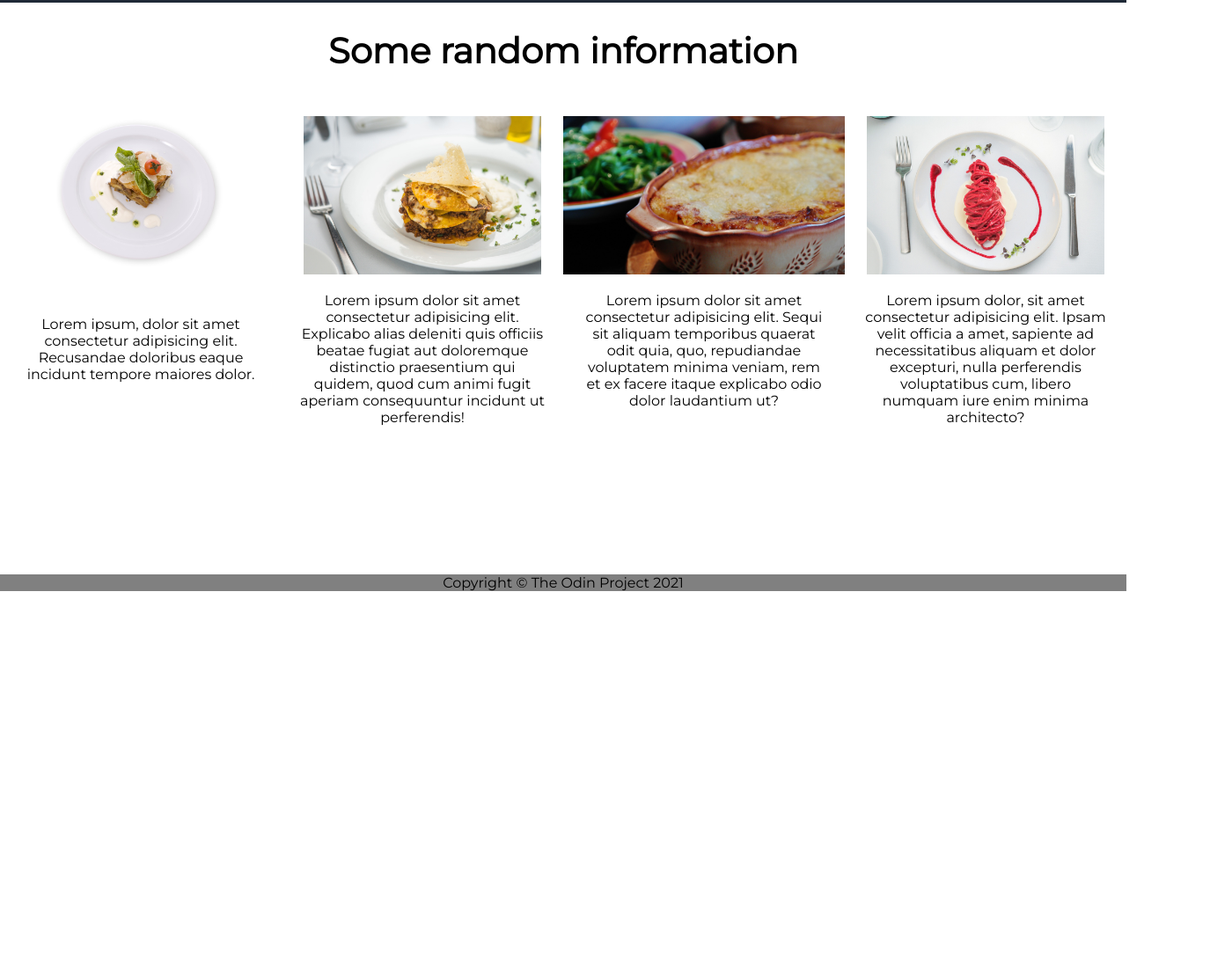
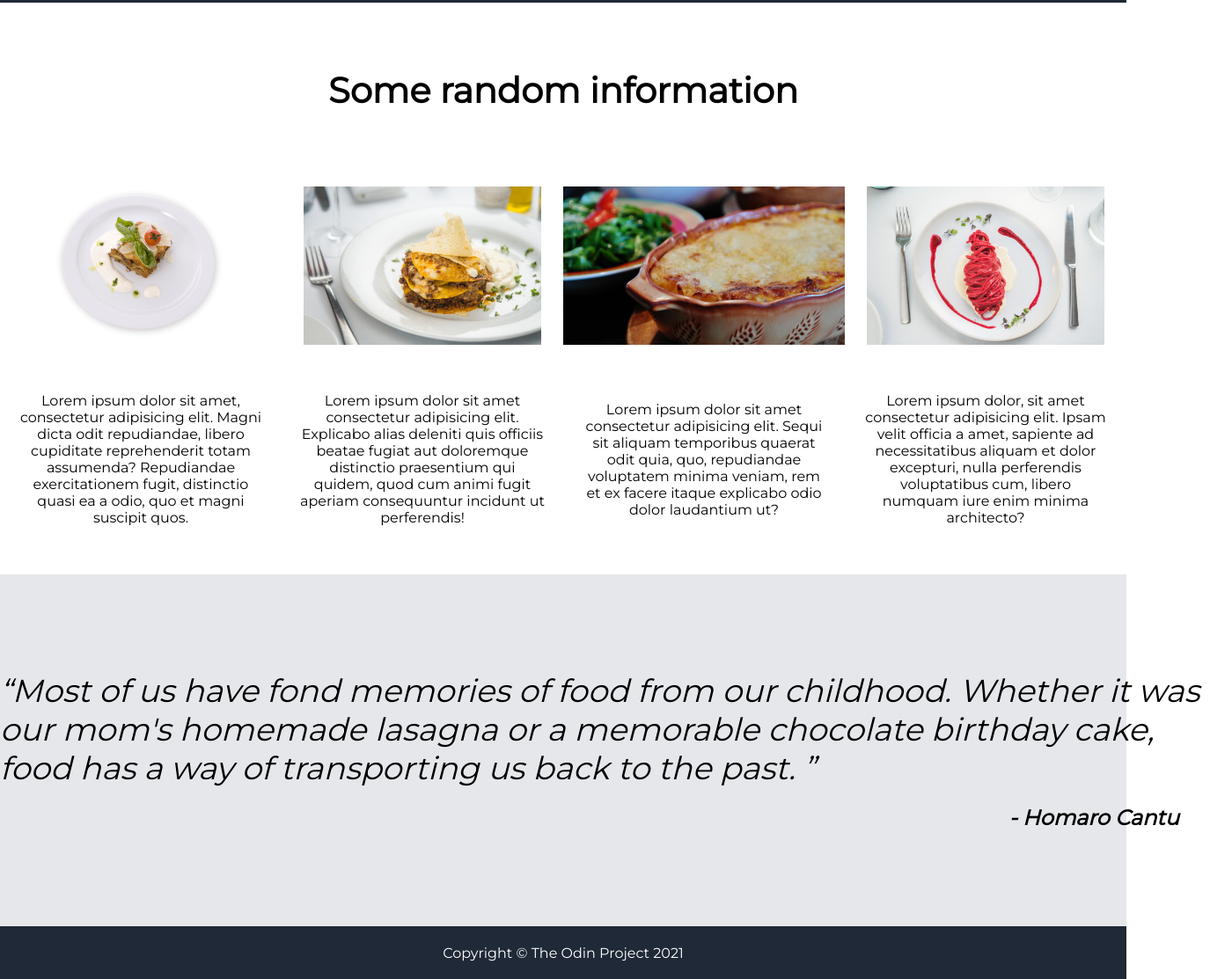
Before and after one commit to ValeAbu/Landing-page-The-Odin-Project, a plain HTML site: page index.html in a window 1280 px wide. Shown: the part 607-1720 px from the top of the page at 88% size, 1400 px wide, since content can reach past the window. Before the commit the page ends 1279 px from the top, so only its background shows below. Drawn offline with Linux system fonts and the light colour scheme.

Commit message:
Edited index.html and styles.css

```diff
--- a/index.html
+++ b/index.html
@@ -44,7 +44,7 @@
             <h1>Some random information</h1>
             <article class="card">
                 <img src="./images/Information images/lasagna-g31ee3986d_1920.jpg" class="lasagna-1">
-                <p>Lorem ipsum, dolor sit amet consectetur adipisicing elit. Recusandae doloribus eaque incidunt tempore maiores dolor.</p>
+                <p>Lorem ipsum dolor sit amet, consectetur adipisicing elit. Magni dicta odit repudiandae, libero cupiditate reprehenderit totam assumenda? Repudiandae exercitationem fugit, distinctio quasi ea a odio, quo et magni suscipit quos.</p>
             </article>
             <article class="card">
                 <img src="./images/Information images/lasagna-g67532196c_1920.jpg" class="lasagna-2">
@@ -59,9 +59,15 @@
                 <p>Lorem ipsum dolor, sit amet consectetur adipisicing elit. Ipsam velit officia a amet, sapiente ad necessitatibus aliquam et dolor excepturi, nulla perferendis voluptatibus cum, libero numquam iure enim minima architecto?</p>
             </article>
         </section>
+    </div>
 
-
-    </div>
+    <section class="quote">
+        <div class="text">
+            <q>Most of us have fond memories of food from our childhood. Whether it was our mom's homemade lasagna or a memorable chocolate birthday cake, food has a way of transporting us back to the past.
+            </q>
+            <p>- Homaro Cantu</p>
+        </div>
+    </section>
 
     <footer>
         <p>Copyright © The Odin Project 2021</p>
--- a/styles.css
+++ b/styles.css
@@ -24,6 +24,7 @@ button {
     background-color: rgb(190, 142, 52);
     font-weight: bolder;
     font-size: 18px;
+
 }
 
 button:hover {
@@ -34,6 +35,7 @@ button:hover {
     justify-content: space-around;
     align-items: center;
     height: 110px;
+    width: auto;
 }
 
 .container-header {
@@ -41,7 +43,6 @@ button:hover {
     justify-content: center;
     align-items: center;
     background-color: #1F2937;
-    width: 100%;
     height: 500px;
     padding-right: 100px;
 
@@ -54,7 +55,6 @@ button:hover {
     padding-right: 20px;
     width: 540px;
     height: 250px;
-    flex-shrink: 0;
 }
 
 .image-right {
@@ -96,8 +96,11 @@ a:hover {
 footer {
     display: flex;
     justify-content: center;
+    align-items: center;
     flex-shrink: 0;
-    background-color: grey;
+    background-color: #1F2937;
+    height: 60px;
+    color: white;
 }
 
 .centered {
@@ -112,14 +115,14 @@ footer {
     justify-content: space-between;
     flex-wrap: wrap;
     width: 1400px;
-    height: 300px;
 }
 
 .cards > h1 {
     display: flex;
     justify-content: center;
+    align-items: center;
     width: 100%;
-    padding-top: 30px;
+    margin-top: 40px;
 }
 
 .card {
@@ -127,7 +130,6 @@ footer {
     flex-wrap: wrap;
     justify-content: center;
     flex: 1;
-    height: 400px;
     padding-top: 50px;
 }
 
@@ -143,3 +145,32 @@ footer {
     height: 180px;
     width: auto;
 }
+
+.quote {
+    display: flex;
+    flex-direction: column;
+    justify-content: center;
+    align-items: center;
+    flex-wrap: wrap;
+    height: 400px;
+    width: auto;
+    background-color: #E5E7EB;
+    font-size: 36px;
+    font-style: italic;
+}
+
+.text {
+    display: flex;
+    flex-direction: column;
+    justify-content: center;
+    width: 1400px;
+}
+
+.text > p {
+    align-self: flex-end;
+    font-size: 24px;
+    font-style: italic;
+    font-weight: bold;
+    padding-top: 20px;
+    padding-right: 60px;
+}
```
